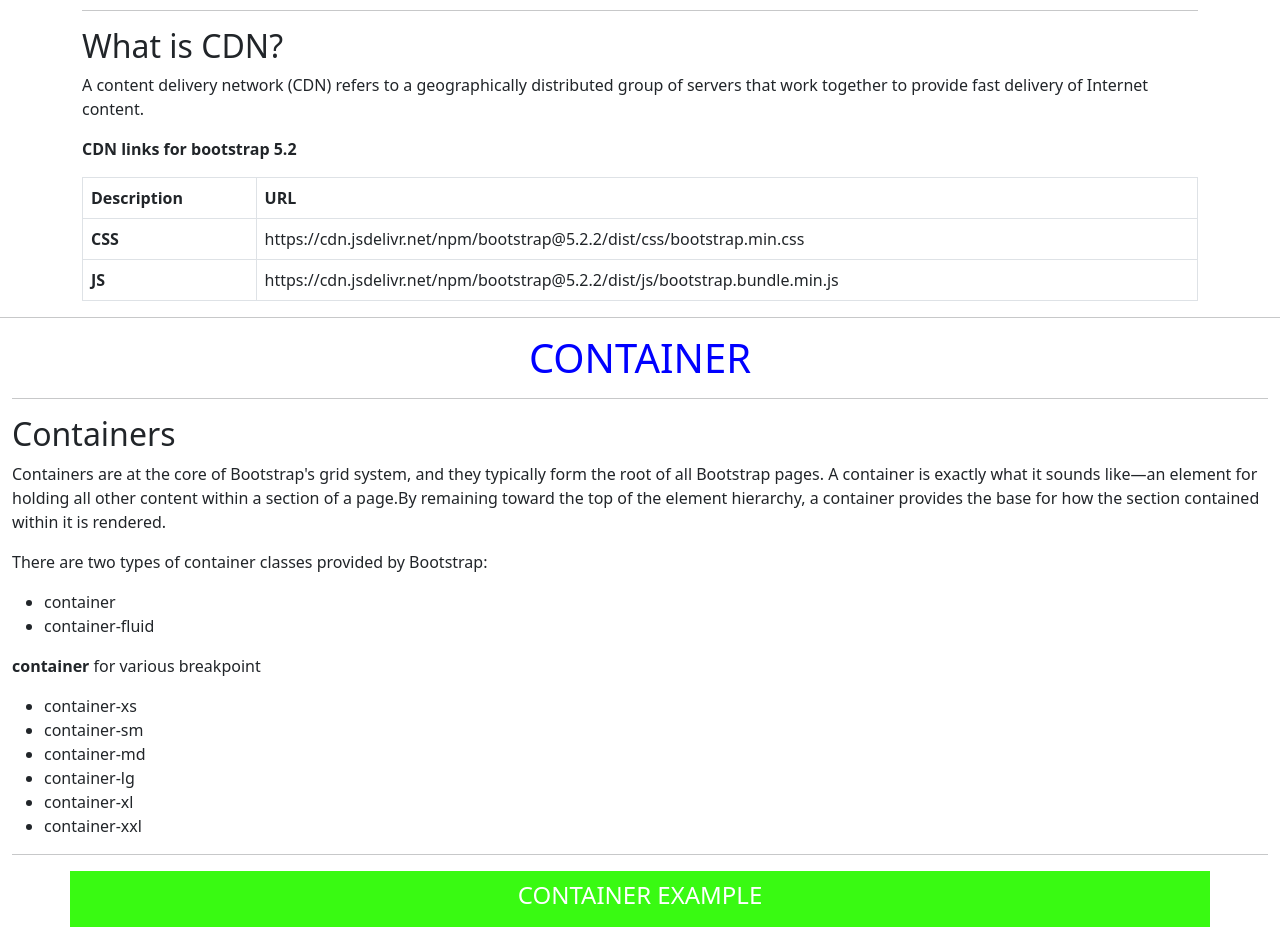
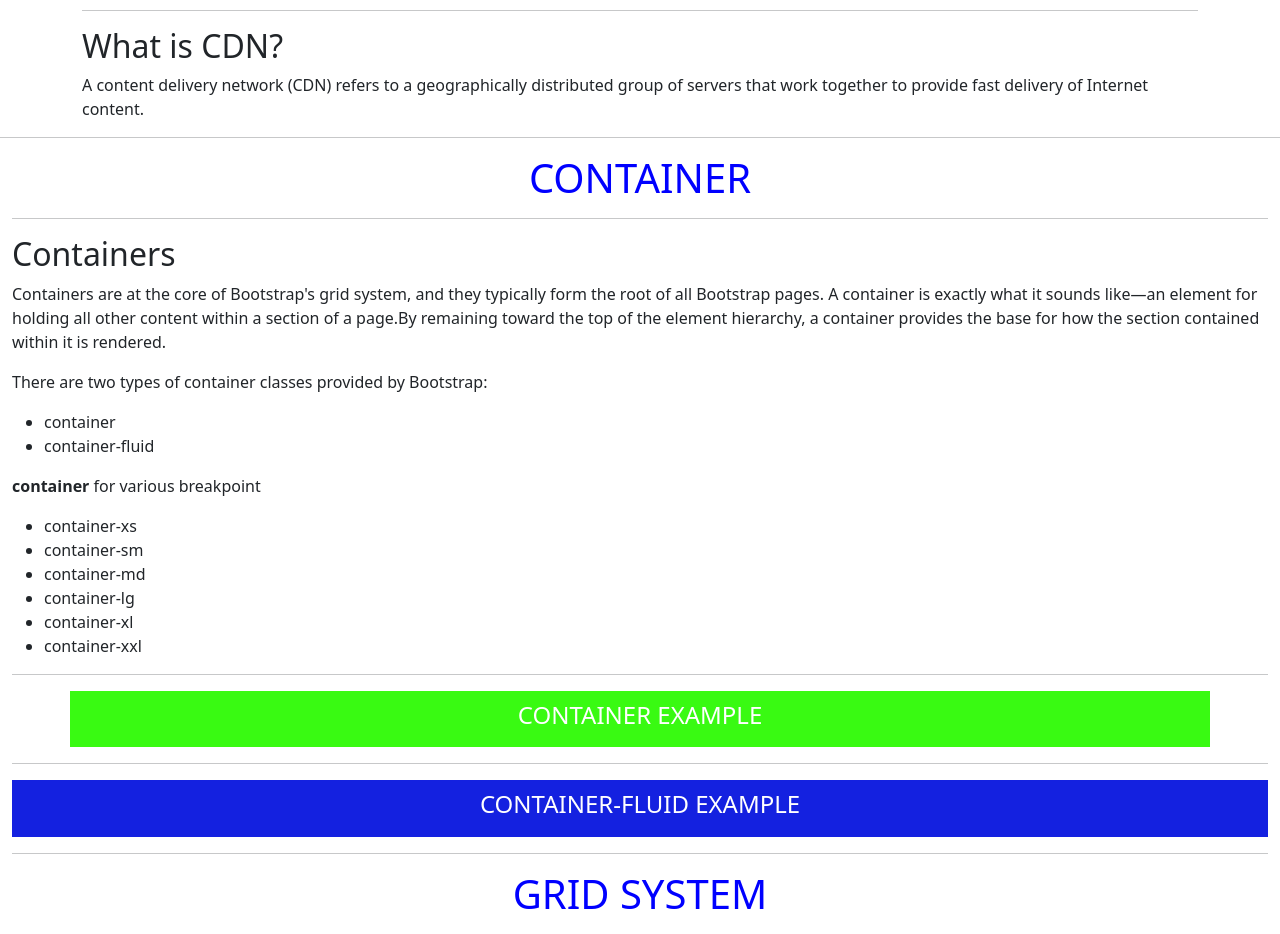
Before and after one commit to CodingRanjith/10-Days-of-Bootstrap.github.io, a plain HTML site: page Day-01/index.html in a window 1280 px wide. Shown: the part 2300-3234 px from the top of the page. Drawn offline with nearby package versions, Linux system fonts and the light colour scheme.

Commit message:
Update index.html

```diff
--- a/Day-01/index.html
+++ b/Day-01/index.html
@@ -100,21 +100,6 @@
    <p class="para">We can download bootstrap to get compiled CSS and JavaScript, full source code or by famous package manager like npm, RubyGems etc <a target='_blank' href="https://getbootstrap.com/docs/5.0/getting-started/introduction/">Download Here</a></p><hr>
    <h2>What is CDN?</h2>
    <p class="para">A content delivery network (CDN) refers to a geographically distributed group of servers that work together to provide fast delivery of Internet content.</p>
-   <p class="para"><b>CDN links for bootstrap 5.2</b></p>
-   <table class="table table-bordered">
-	<tr>
-		<th>Description</th>
-		<th>URL</th>
-	</tr>
-	<tr>
-		<th>CSS</th>
-		<td>https://cdn.jsdelivr.net/npm/bootstrap@5.2.2/dist/css/bootstrap.min.css</td>
-	</tr>
-	<tr>
-		<th>JS</th>
-		<td>https://cdn.jsdelivr.net/npm/bootstrap@5.2.2/dist/js/bootstrap.bundle.min.js</td>
-	</tr>
-  </table>
 
 </div>
 
```
